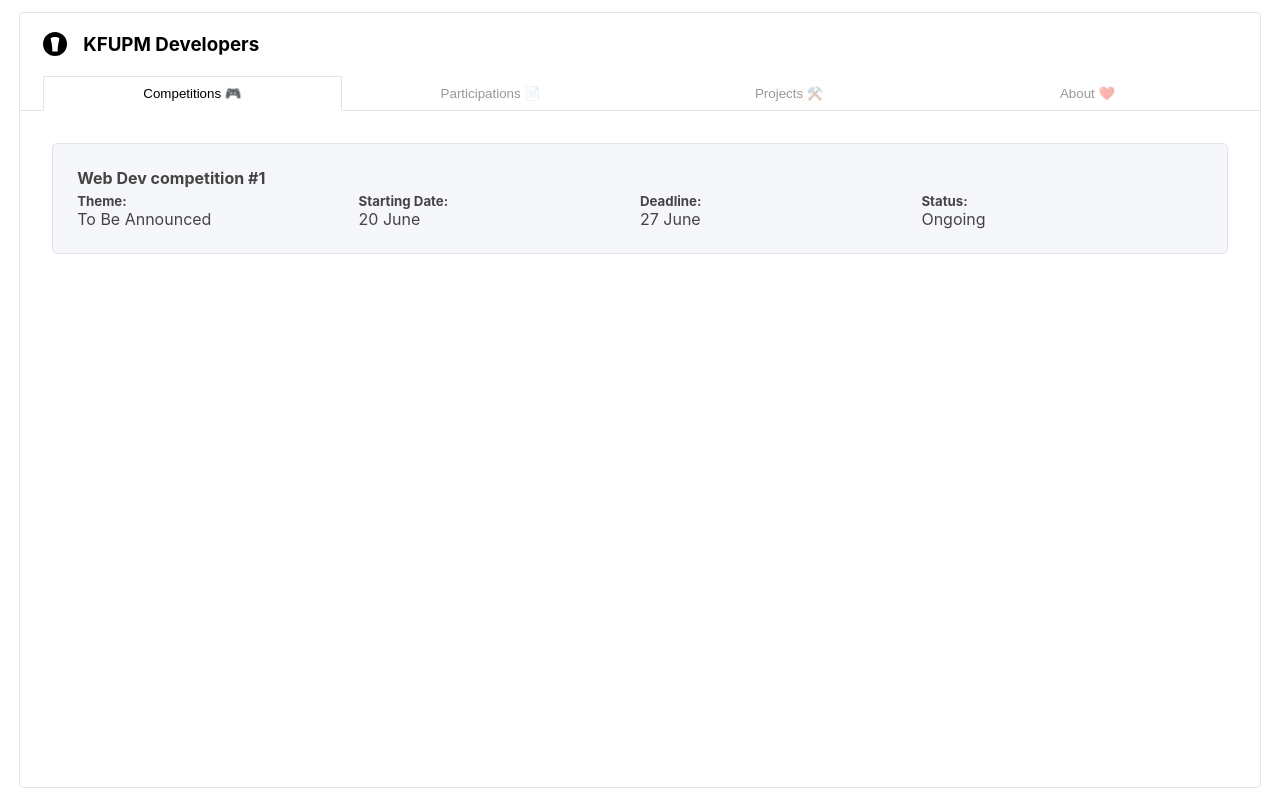
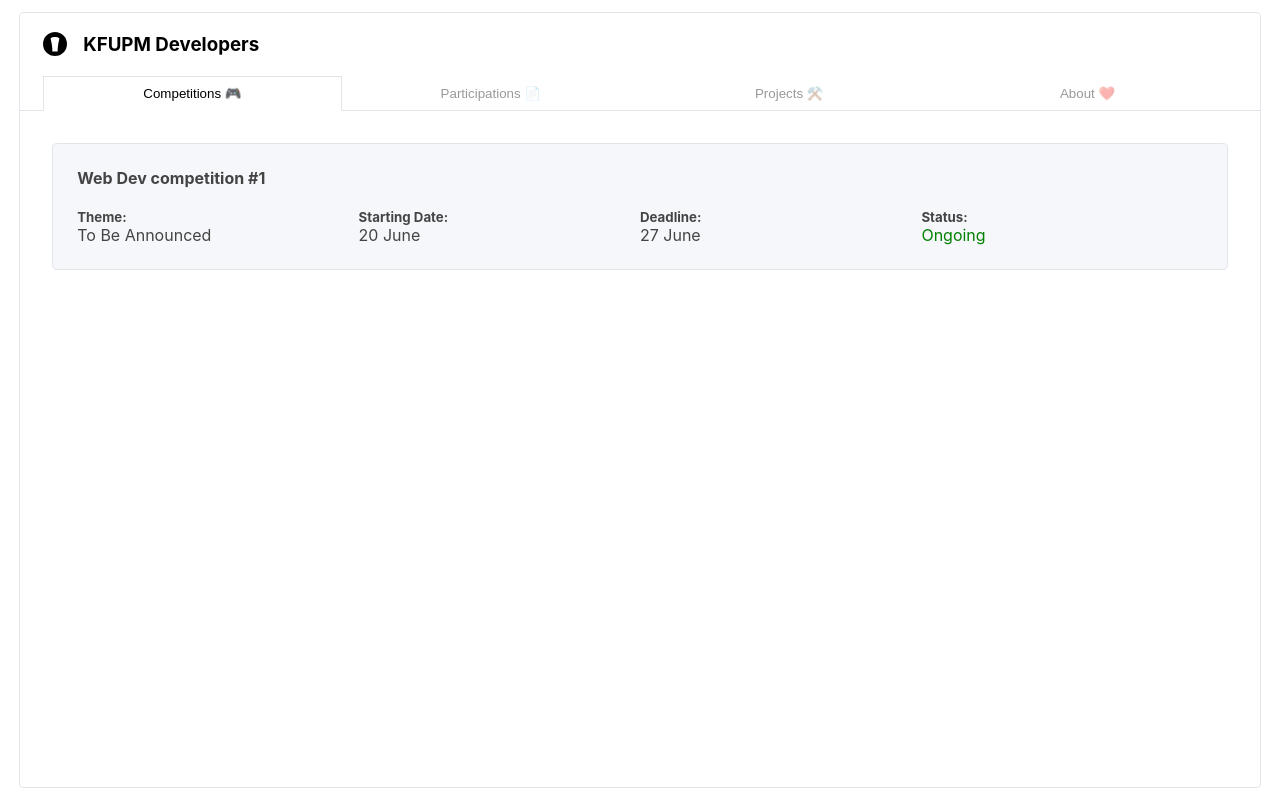
Before and after one commit to AifaDev/KFUPM-Developers, a React (Create React App) app: page / in a window 1280 px wide. Both pictures are taken after a click on the button "Competitions 🎮". Built offline with nearby package versions, Linux system fonts and the light colour scheme.

Commit message:
Changed naming, status green if ongoing

```diff
--- a/src/Components/Card.jsx
+++ b/src/Components/Card.jsx
@@ -4,7 +4,7 @@ export default function Card({ name, theme, startingDate, Deadline, status }) {
   return (
     <Template>
       <h4>{name}</h4>
-      <div class="content">
+      <div id="info">
         <div>
           <h5>Theme:</h5>
           <p>{theme}</p>
@@ -19,7 +19,7 @@ export default function Card({ name, theme, startingDate, Deadline, status }) {
         </div>
         <div>
           <h5>Status:</h5>
-          <p>{status}</p>
+          <p className={status === "Ongoing" ? "green" : ""}>{status}</p>
         </div>
       </div>
     </Template>
@@ -35,20 +35,27 @@ const Template = styled.div`
   display: grid;
   gap: 5px;
 
-  .content {
+  h4 {
+    margin-bottom: 1rem;
+  }
+
+  #info {
     display: grid;
     grid-template-columns: repeat(4, 1fr);
   }
 
   @media (max-width: 800px) {
-    .content {
+    #info {
       grid-template-columns: repeat(2, 1fr);
     }
   }
 
   @media (max-width: 450px) {
-    .content {
+    #info {
       display: initial;
     }
   }
+  .green {
+    color: green;
+  }
 `;
```
